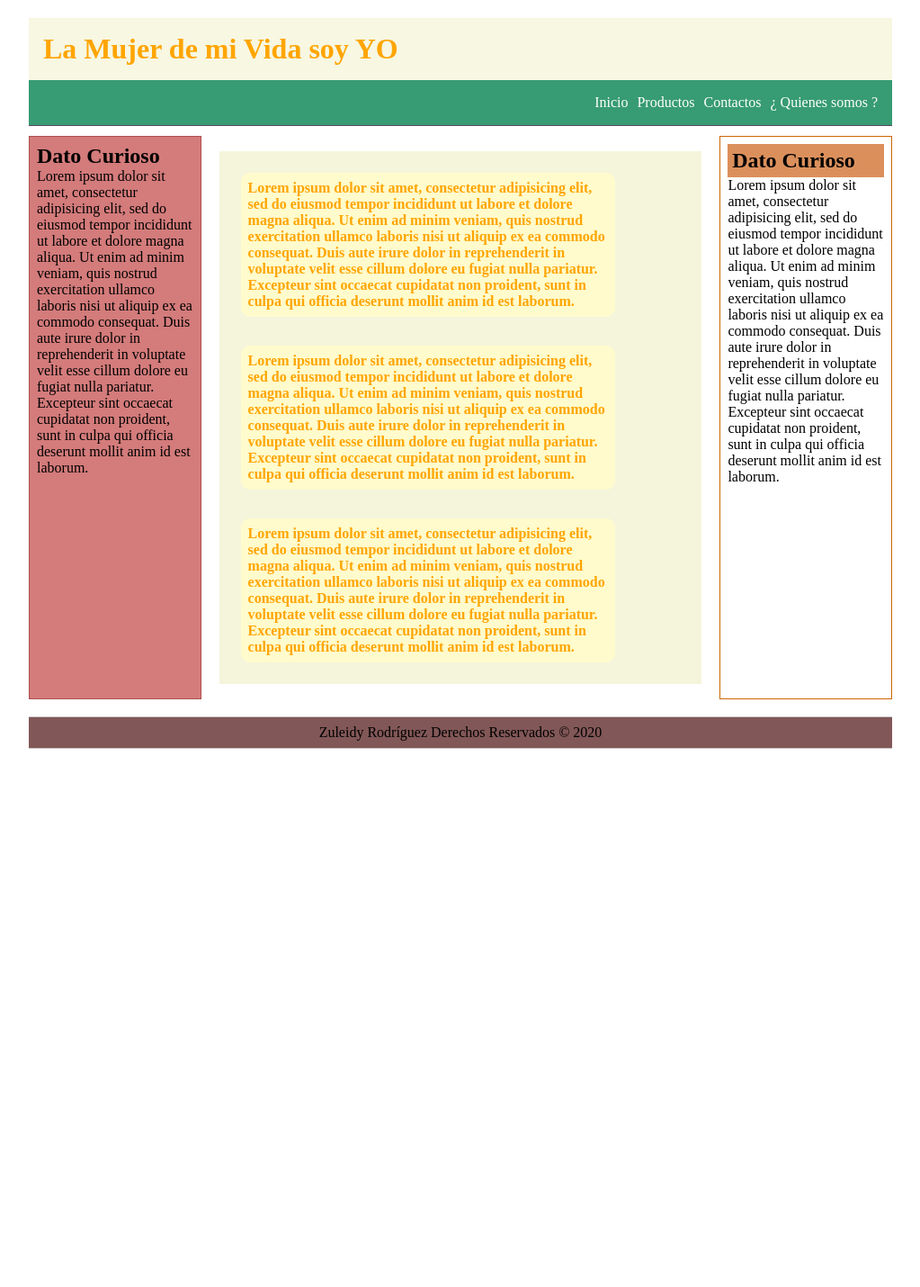
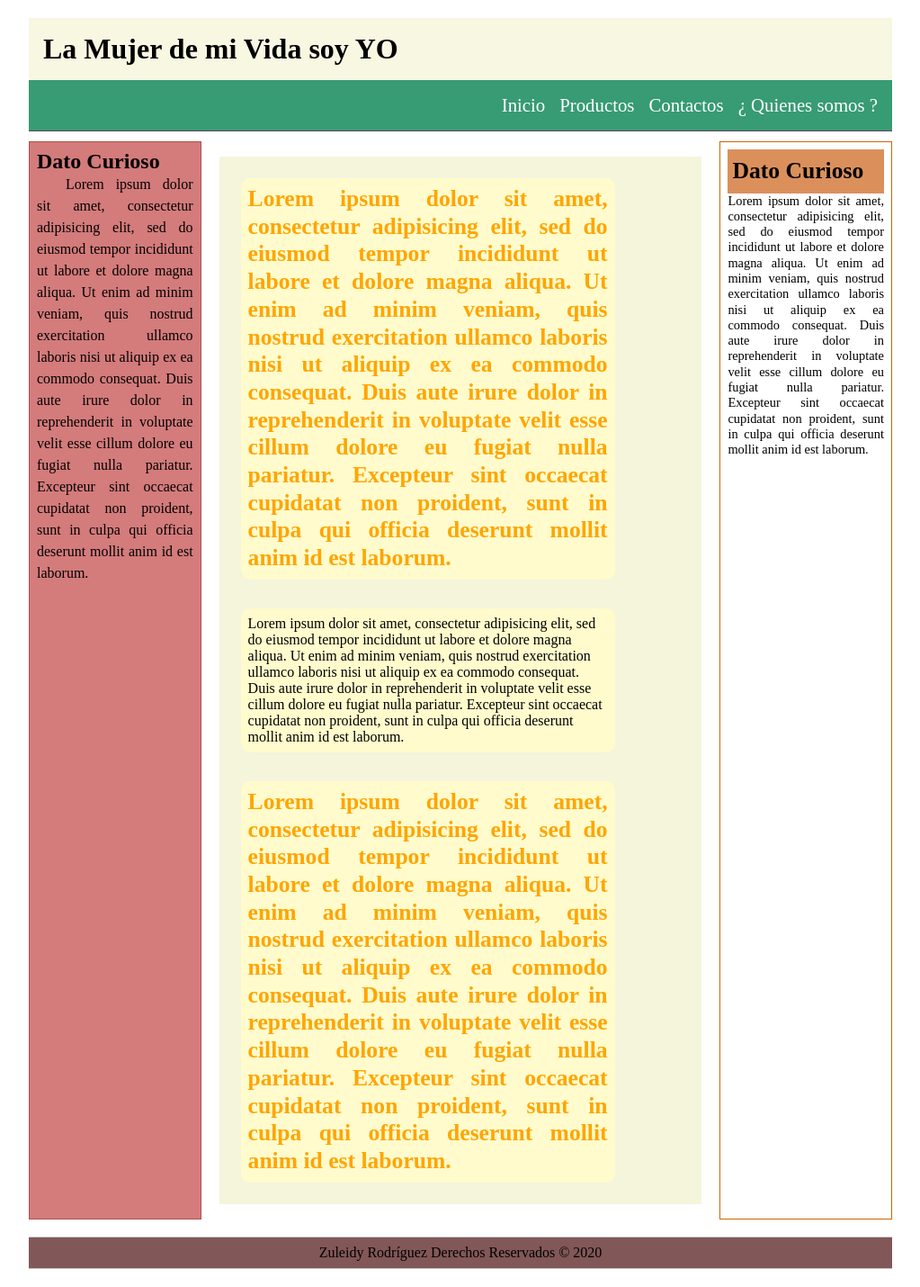
Before and after one commit to zulean1/Paginas-Web, a PHP site: page /views/blog.html in a window 1280 px wide. Shown: the whole page at 90% size, without its empty margins (128-1151 px from the left). Before the commit the page ends 832 px from the top, so only its background shows below. Run offline with PHP 8.4, Linux system fonts and the light colour scheme.

Commit message:
Topografia

```diff
--- a/Blog/css/miestilo.css
+++ b/Blog/css/miestilo.css
@@ -18,6 +18,7 @@
 
     padding: 1em;
     background:#F7F7E2;
+
 }
 
  nav{
@@ -41,13 +42,15 @@
 }
 
 ul li{
-  margin-left: 10px;
+  margin-left: 1em;
 
 }
 
 a{
       color: white;
       text-decoration: none;
+      font-size: 1.3em;
+
 }
 
 
@@ -69,6 +72,12 @@ a{
     padding: 0.5em;
     background-color: #D47B7B;
     border: 1px solid #AE4E4E;
+ }
+
+ .columna p{
+    line-height: 1.5;
+    text-align: justify;
+    text-indent: 2em;
  }
 
 .seccion {
@@ -94,6 +103,11 @@ a{
 
 }
 
+.articulo h4{
+    font-size: 1.6em;
+    line-height: 1.2;
+}
+
 .acerca{
 
    float: left;
@@ -101,6 +115,14 @@ a{
     margin: 3px auto;
     padding: 0.5em;
     border: 1px solid #CC6600;
+
+ }
+
+ .acerca p{
+
+  line-height: 1.2;
+   text-align: justify;
+   font-size: 0.9em;
 
  }
 
@@ -117,15 +139,26 @@ a{
 }
 
 h1{
-	color: orange;
+	color: black;
+
 }
 
 .acerca h2{
     background-color: #DB905C;
     padding: .2em;
+    font-size: 1.6em;
+    text-align: justify;
+    line-height: 1.5em;
+}
+
+.acerca p{
+    font-size: 0.9em;
 }
 
 .articulo h4{
 
 color: orange ;
+line-height: 1.2;
+text-align: justify;
+
 }
--- a/Blog/views/blog.html
+++ b/Blog/views/blog.html
@@ -2,7 +2,6 @@
 	<html lang="es">
 	<head>
 		<meta charset="utf-8">
-
 		 <meta name="description" content="Ejemplo de HTML5">
 	     <meta name="keywords" content="HTML5, CSS3, JavaScript">
 	     <link rel="stylesheet" type="text/css" href="../css/miestilo.css">
@@ -45,13 +44,13 @@
 				</h4>
 			</article>
 			<article class="articulo">
-				<h4> Lorem ipsum dolor sit amet, consectetur adipisicing elit, sed do eiusmod
+				<p> Lorem ipsum dolor sit amet, consectetur adipisicing elit, sed do eiusmod
 				tempor incididunt ut labore et dolore magna aliqua. Ut enim ad minim veniam,
 				quis nostrud exercitation ullamco laboris nisi ut aliquip ex ea commodo
 				consequat. Duis aute irure dolor in reprehenderit in voluptate velit esse
 				cillum dolore eu fugiat nulla pariatur. Excepteur sint occaecat cupidatat non
 				proident, sunt in culpa qui officia deserunt mollit anim id est laborum.
-				</h4>
+				</p>
 			</article>
 			<article class="articulo">
 				<h4>
```
